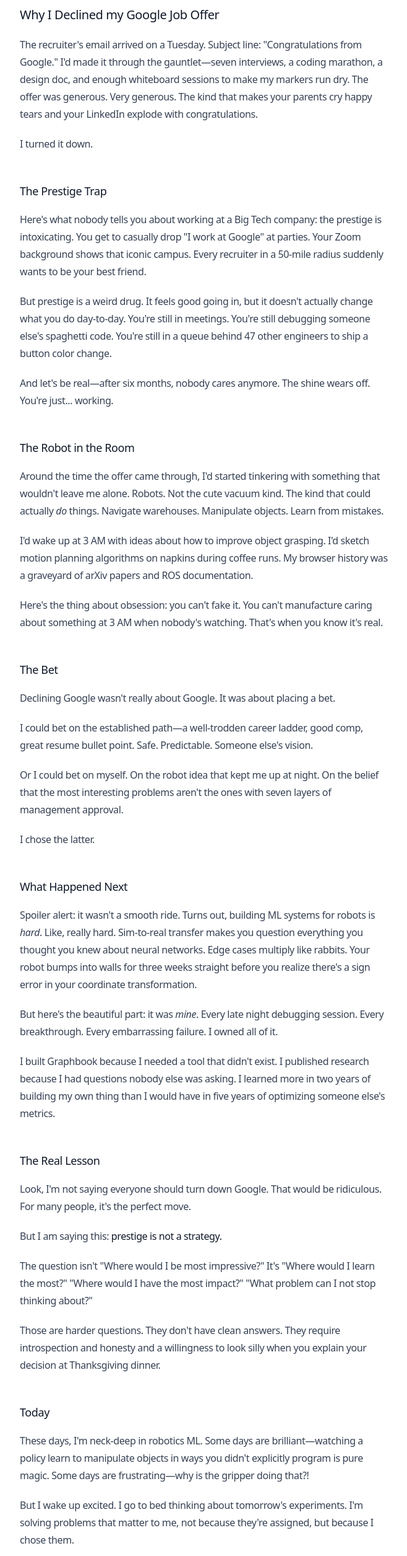
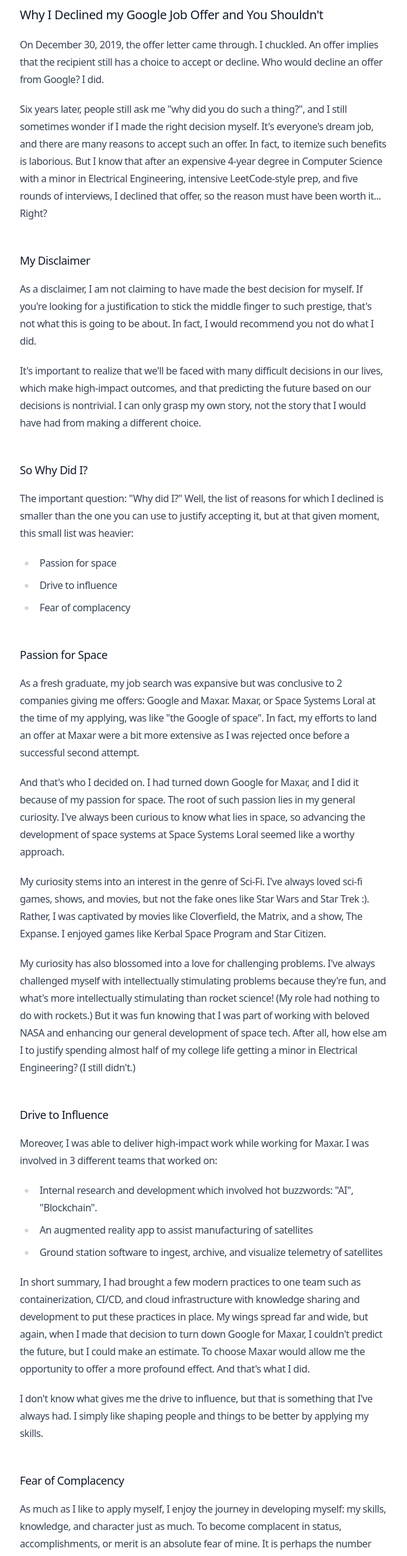
Before and after one commit to rsamf/future_portfolio, a Next.js app: page /blog/why-i-declined-google in a window 1280 px wide. Shown: the part 234-2744 px from the top of the page at 62% size, without its empty margins (304-962 px from the left). Built offline with nearby package versions, Linux system fonts and the light colour scheme.

Commit message:
Updating blog

```diff
--- a/app/blog/why-i-declined-google/page.mdx
+++ b/app/blog/why-i-declined-google/page.mdx
@@ -1,71 +1,106 @@
 export const metadata = {
-  title: 'Why I Declined my Google Job Offer',
-  description: 'Choosing meaning over prestige, and why I bet on myself instead',
+  title: "Why I Declined my Google Job Offer And You Shouldn't",
+  description: "An anecdotal answer to a frequently asked question of a difficult decision that I had to make. I don't recommend you do what I did, as I still can't justify the decision that I made for myself.",
   authors: [{ name: 'Richard Franklin', url: 'https://rsamf.github.io' }],
 }
 
-# Why I Declined my Google Job Offer
+# Why I Declined my Google Job Offer and You Shouldn't
 
-The recruiter's email arrived on a Tuesday. Subject line: "Congratulations from Google." I'd made it through the gauntlet—seven interviews, a coding marathon, a design doc, and enough whiteboard sessions to make my markers run dry. The offer was generous. Very generous. The kind that makes your parents cry happy tears and your LinkedIn explode with congratulations.
+On December 30, 2019, the offer letter came through. I chuckled. An offer implies that the recipient still has a choice to accept or decline. Who would decline an offer from Google? I did.
 
-I turned it down.
+Six years later, people still ask me "why did you do such a thing?", and I still sometimes wonder if I made the right decision myself.
+It's everyone's dream job, and there are many reasons to accept such an offer. In fact, to itemize such benefits is laborious.
+But I know that after an expensive 4-year degree in Computer Science with a minor in Electrical Engineering, intensive LeetCode-style prep, and five rounds of interviews, I declined that offer, so the reason must have been worth it... Right?
 
-## The Prestige Trap
 
-Here's what nobody tells you about working at a Big Tech company: the prestige is intoxicating. You get to casually drop "I work at Google" at parties. Your Zoom background shows that iconic campus. Every recruiter in a 50-mile radius suddenly wants to be your best friend.
+## My Disclaimer
 
-But prestige is a weird drug. It feels good going in, but it doesn't actually change what you do day-to-day. You're still in meetings. You're still debugging someone else's spaghetti code. You're still in a queue behind 47 other engineers to ship a button color change.
+As a disclaimer, I am not claiming to have made the best decision for myself.
+If you're looking for a justification to stick the middle finger to such prestige, that's not what this is going to be about.
+In fact, I would recommend you not do what I did.
 
-And let's be real—after six months, nobody cares anymore. The shine wears off. You're just... working.
+It's important to realize that we'll be faced with many difficult decisions in our lives, which make high-impact outcomes,
+and that predicting the future based on our decisions is nontrivial. I can only
+grasp my own story, not the story that I would have had from making a different choice.
 
-## The Robot in the Room
 
-Around the time the offer came through, I'd started tinkering with something that wouldn't leave me alone. Robots. Not the cute vacuum kind. The kind that could actually *do* things. Navigate warehouses. Manipulate objects. Learn from mistakes.
+## So Why Did I?
 
-I'd wake up at 3 AM with ideas about how to improve object grasping. I'd sketch motion planning algorithms on napkins during coffee runs. My browser history was a graveyard of arXiv papers and ROS documentation.
+The important question: "Why did I?"
+Well, the list of reasons for which I declined is smaller than the one you can use to justify accepting it, but at that given moment, this small list was heavier:
 
-Here's the thing about obsession: you can't fake it. You can't manufacture caring about something at 3 AM when nobody's watching. That's when you know it's real.
+* Passion for space
+* Drive to influence
+* Fear of complacency
 
-## The Bet
 
-Declining Google wasn't really about Google. It was about placing a bet.
+## Passion for Space
 
-I could bet on the established path—a well-trodden career ladder, good comp, great resume bullet point. Safe. Predictable. Someone else's vision.
+As a fresh graduate, my job search was expansive but was conclusive to 2 companies giving me offers: Google and Maxar.
+Maxar, or Space Systems Loral at the time of my applying, was like "the Google of space".
+In fact, my efforts to land an offer at Maxar were a bit more extensive as I was rejected once before a successful second attempt.
 
-Or I could bet on myself. On the robot idea that kept me up at night. On the belief that the most interesting problems aren't the ones with seven layers of management approval.
+And that's who I decided on.
+I had turned down Google for Maxar, and I did it because of my passion for space.
+The root of such passion lies in my general curiosity. I've always been curious to know what lies in space, so advancing the development of space systems at Space Systems Loral seemed like a worthy approach.
 
-I chose the latter.
+My curiosity stems into an interest in the genre of Sci-Fi.
+I've always loved sci-fi games, shows, and movies, but not the fake ones like Star Wars and Star Trek :).
+Rather, I was captivated by movies like Cloverfield, the Matrix, and a show, The Expanse. I enjoyed games like Kerbal Space Program and Star Citizen.
 
-## What Happened Next
+My curiosity has also blossomed into a love for challenging problems.
+I've always challenged myself with intellectually stimulating problems because they're fun, and what's more intellectually stimulating than rocket science! (My role had nothing to do with rockets.)
+But it was fun knowing that I was part of working with beloved NASA and enhancing our general development of space tech.
+After all, how else am I to justify spending almost half of my college life getting a minor in Electrical Engineering? (I still didn't.)
 
-Spoiler alert: it wasn't a smooth ride. Turns out, building ML systems for robots is *hard*. Like, really hard. Sim-to-real transfer makes you question everything you thought you knew about neural networks. Edge cases multiply like rabbits. Your robot bumps into walls for three weeks straight before you realize there's a sign error in your coordinate transformation.
+## Drive to Influence
 
-But here's the beautiful part: it was *mine*. Every late night debugging session. Every breakthrough. Every embarrassing failure. I owned all of it.
+Moreover, I was able to deliver high-impact work while working for Maxar.
+I was involved in 3 different teams that worked on:
+* Internal research and development which involved hot buzzwords: "AI", "Blockchain".
+* An augmented reality app to assist manufacturing of satellites
+* Ground station software to ingest, archive, and visualize telemetry of satellites
 
-I built Graphbook because I needed a tool that didn't exist. I published research because I had questions nobody else was asking. I learned more in two years of building my own thing than I would have in five years of optimizing someone else's metrics.
+In short summary, I had brought a few modern practices to one team such as containerization, CI/CD, and cloud infrastructure with knowledge sharing and development to put these practices in place.
+My wings spread far and wide, but again, when I made that decision to turn down Google for Maxar, I couldn't predict the future, but I could make an estimate.
+To choose Maxar would allow me the opportunity to offer a more profound effect.
+And that's what I did.
 
-## The Real Lesson
+I don't know what gives me the drive to influence, but that is something that I've always had.
+I simply like shaping people and things to be better by applying my skills.
 
-Look, I'm not saying everyone should turn down Google. That would be ridiculous. For many people, it's the perfect move.
+## Fear of Complacency
 
-But I am saying this: **prestige is not a strategy.**
+As much as I like to apply myself, I enjoy the journey in developing myself: my skills, knowledge, and character just as much.
+To become complacent in status, accomplishments, or merit is an absolute fear of mine.
+It is perhaps the number one reason for which I declined a job offer at Google.
+I fear that success would give me a reason to become complacent and slowly impede my strive for growth.
+It feels as though I was a signature away from ending my life's pain.
 
-The question isn't "Where would I be most impressive?" It's "Where would I learn the most?" "Where would I have the most impact?" "What problem can I not stop thinking about?"
+Am I a masochist? No.
+Do I find comfort in struggling? Perhaps.
 
-Those are harder questions. They don't have clean answers. They require introspection and honesty and a willingness to look silly when you explain your decision at Thanksgiving dinner.
+In fact, I've only known how to struggle all my life, and I think I'm a better person because of it.
+And I struggle as a consequence of aiming high.
+Within me, there's a strong desire to be the best that I can be, and in doing so, I hold myself to the highest standard and frequently criticize my choices.
+This desire influences me to find opportunities to grow and allow myself to find even more success in the future.
+Well, that's the theory, anyways.
+
+I can't predict what would have happened if I chose Google instead.
+
 
 ## Today
 
-These days, I'm neck-deep in robotics ML. Some days are brilliant—watching a policy learn to manipulate objects in ways you didn't explicitly program is pure magic. Some days are frustrating—why is the gripper doing that?!
+These days, I wake up excited, neck-deep in robotics ML, and go to bed thinking about tomorrow's experiments.
+I'm solving problems that matter to me, not because they're assigned from some big corporate management.
+However, these decisions have made me work harder than ever before, and now, ironically, I am unemployed, struggling to find a job.
+Which is why, if you're ever lucky to find yourself receiving a prestigious offer like that, don't turn it down.
+Instead, accept that offer knowing firmly that you don't know the future.
 
-But I wake up excited. I go to bed thinking about tomorrow's experiments. I'm solving problems that matter to me, not because they're assigned, but because I chose them.
+That email from Google still sits in my archive. Sometimes I see it and wonder "what if?"
+But mostly, I see it as a reminder of my character.
 
-That email from Google still sits in my archive. Sometimes I see it and wonder "what if?" But mostly, I see it as a reminder: the scariest decisions often lead to the best stories.
-
-And honestly? I'm having way too much fun with these robots to wonder for long.
 
 ---
 
-*If you're facing a similar decision, my DM's are open. No judgment, just conversation. Sometimes it helps to talk it through with someone who's been there.*
-
-*P.S. - To the Google recruiter who was incredibly gracious about my decision: thank you. You made a tough conversation much easier.*
+*If you're facing a similar decision, my DMs are open. No judgment, just conversation. Sometimes it helps to talk it through with someone who's been there.*
```
